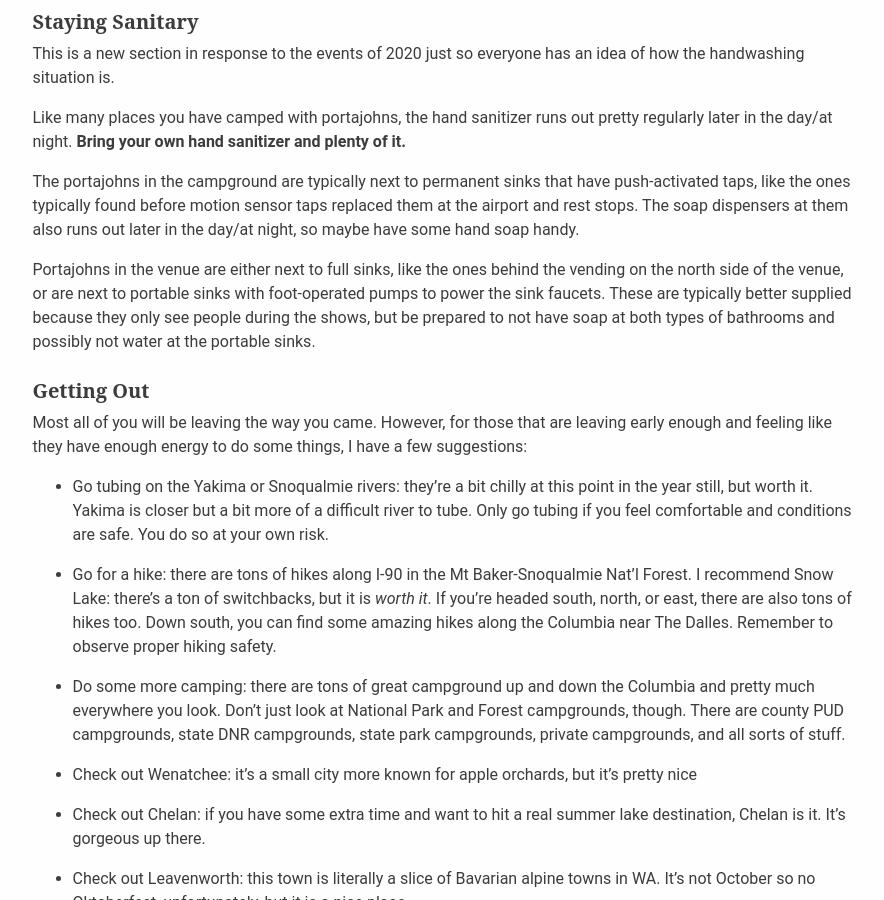
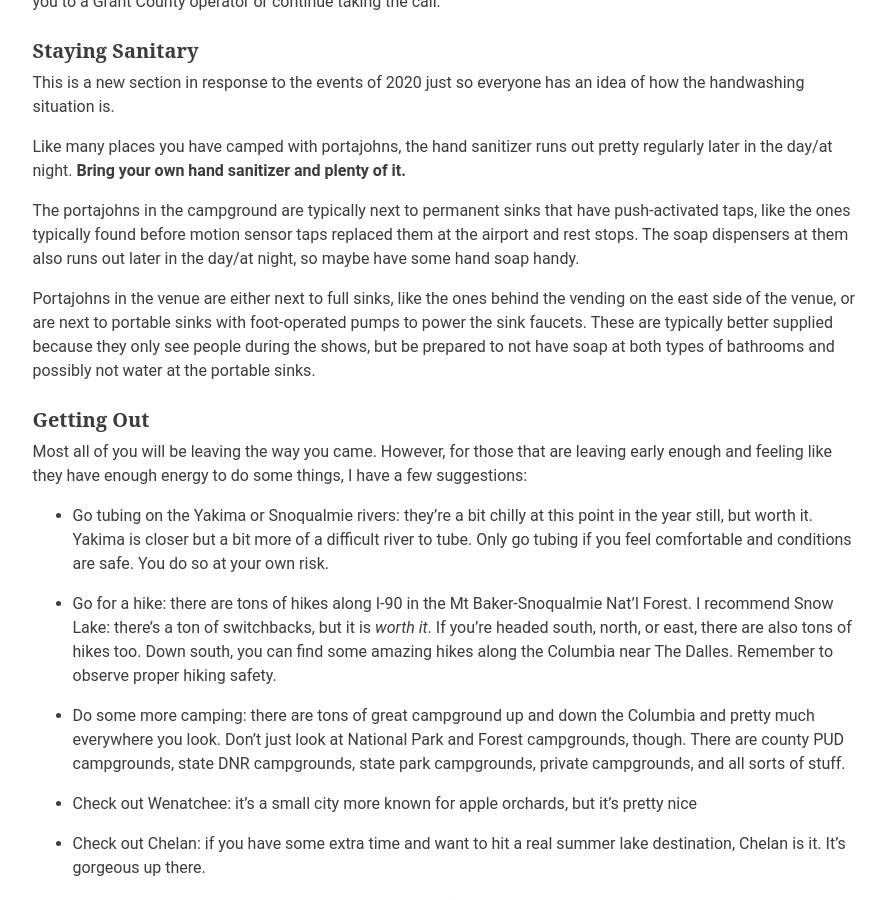
Before and after one commit to sphen/phishhikers, a Jekyll site: the page built from docs/_posts/2020-02-07-the-gorge.md, in a window 1280 px wide and 900 px high, scrolled down 12522 px. Shown: the whole window, without its empty margins (194-1078 px from the left). Built offline with Jekyll 4.4.1, drawn with Linux system fonts in a browser that asks for light colours; some of the changed lines change nothing that is shown; some of the changed text lies outside the part shown.

Commit message:
Update 2020-02-07-the-gorge.md

```diff
--- a/docs/_posts/2020-02-07-the-gorge.md
+++ b/docs/_posts/2020-02-07-the-gorge.md
@@ -7,10 +7,6 @@
 ---
 
 ### Intro and IMPORTANT Info
-
-Hi, phriends. 2021 tour is finally here. FINALLY. HERE. Like actually going to happen this time.
-
-I've been seeing a lot of questions about the Gorge starting to crop up and I wanted to once again share my guide to the venue to answer everyone's questions!
 
 ***Table of Contents***
 1. Introduction
@@ -31,9 +27,14 @@
 1. Staying Safe
 1. Staying Sanitary
 1. Getting Out
+1. FAQ
 
 
-***Introduction***
+### Introduction
+
+Hi, phriends. 2021 tour is finally here. FINALLY. HERE. Like actually going to happen this time.
+
+I've been seeing a lot of questions about the Gorge starting to crop up and I wanted to once again share my guide to the venue to answer everyone's questions!
 
 The Gorge is [an amazing venue](https://i.imgur.com/sR4IXVT.jpg) with [an equally amazing history](https://old.reddit.com/r/phish/comments/ekm972/phish_the_gorge_and_geologic_history/)(seriously, if you have't read up on the geologic history of the place, give it a look because you will look at the venue in a whole new light).
 
@@ -435,7 +436,7 @@
 
 The portajohns in the campground are typically next to permanent sinks that have push-activated taps, like the ones typically found before motion sensor taps replaced them at the airport and rest stops. The soap dispensers at them also runs out later in the day/at night, so maybe have some hand soap handy.
 
-Portajohns in the venue are either next to full sinks, like the ones behind the vending on the north side of the venue, or are next to portable sinks with foot-operated pumps to power the sink faucets. These are typically better supplied because they only see people during the shows, but be prepared to not have soap at both types of bathrooms and possibly not water at the portable sinks.
+Portajohns in the venue are either next to full sinks, like the ones behind the vending on the east side of the venue, or are next to portable sinks with foot-operated pumps to power the sink faucets. These are typically better supplied because they only see people during the shows, but be prepared to not have soap at both types of bathrooms and possibly not water at the portable sinks.
 
 ### Getting Out
 
```
